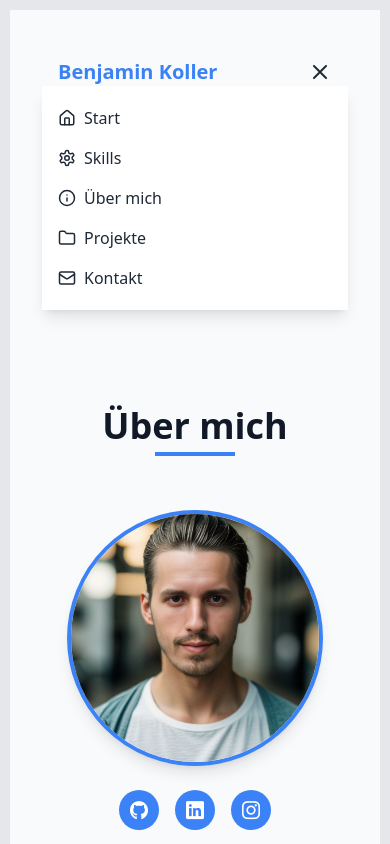
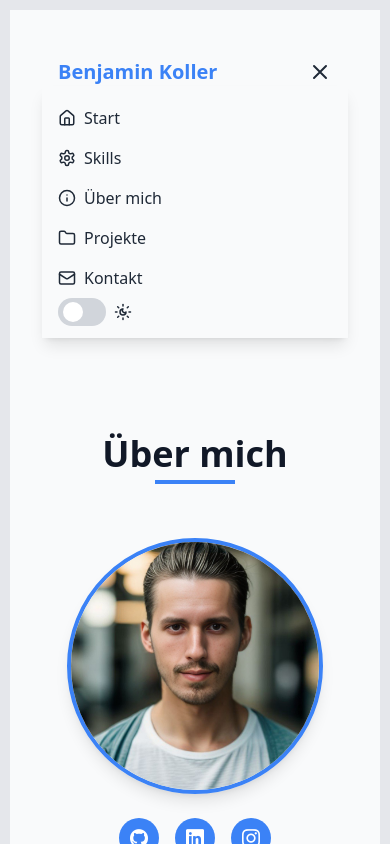
Before and after one commit to kobsaai/my-webpage, a React (Vite) app: page / in a window 390 px wide. Both pictures are taken after a click on the button 320 px from the left and 72 px from the top of the page. Shown: the top 844 px of the page. Built offline with nearby package versions, Linux system fonts and the light colour scheme.

Commit message:
added darkmode to mobile view

```diff
--- a/src/components/CombinedNavbar.tsx
+++ b/src/components/CombinedNavbar.tsx
@@ -1,6 +1,6 @@
 import { useState, useEffect } from "react";
 import { NavLink, useLocation, useNavigate } from "react-router-dom";
-import { Home, Settings, Folder, Info, Mail } from "lucide-react";
+import { Home, Settings, Folder, Info, Mail, SunMoon } from "lucide-react";
 import { clsx } from "clsx";
 import { InputSwitch } from "primereact/inputswitch";
 
@@ -172,7 +172,7 @@ export default function CombinedNavbar({ darkmode, setDarkmode }: NavbarProps) {
 
         {/* Mobile Menu Button */}
         <button
-          className="md:hidden text-gray-800"
+          className="md:hidden text-gray-800 dark:text-gray-200"
           onClick={() => setMobileMenuOpen(!mobileMenuOpen)}
         >
           <svg
@@ -203,7 +203,7 @@ export default function CombinedNavbar({ darkmode, setDarkmode }: NavbarProps) {
 
       {/* Mobile Navigation */}
       {mobileMenuOpen && (
-        <div className="md:hidden bg-white shadow-lg">
+        <div className="md:hidden bg-gray-50 dark:bg-gray-950 shadow-lg dark:shadow-none ">
           <div className="container mx-auto px-4 py-3">
             {navItems.map((item) =>
               item.isSection ? (
@@ -211,10 +211,10 @@ export default function CombinedNavbar({ darkmode, setDarkmode }: NavbarProps) {
                   key={item.to}
                   onClick={() => navigateToSection(item.to)}
                   className={clsx(
-                    "flex items-center gap-2 w-full text-left py-2 hover:text-blue-500",
+                    "flex items-center gap-2 w-full text-left py-2 hover:text-blue-500 dark:hover:text-blue-400",
                     location.pathname === "/" && location.hash === `#${item.to}`
-                      ? "text-blue-600 font-medium"
-                      : "text-gray-800"
+                      ? "text-blue-600 font-medium dark:text-blue-300"
+                      : "text-gray-800 dark:text-gray-200"
                   )}
                 >
                   {item.icon}
@@ -227,8 +227,10 @@ export default function CombinedNavbar({ darkmode, setDarkmode }: NavbarProps) {
                   onClick={() => setMobileMenuOpen(false)}
                   className={({ isActive }) =>
                     clsx(
-                      "flex items-center gap-2 w-full text-left py-2 hover:text-blue-500",
-                      isActive ? "text-blue-600 font-medium" : "text-gray-800"
+                      "flex items-center gap-2 w-full text-left py-2 hover:text-blue-500 dark:hover:text-blue-400",
+                      isActive
+                        ? "text-blue-600 font-medium dark:text-blue-300"
+                        : "text-gray-800 dark:text-gray-200"
                     )
                   }
                 >
@@ -237,6 +239,29 @@ export default function CombinedNavbar({ darkmode, setDarkmode }: NavbarProps) {
                 </NavLink>
               )
             )}
+            <label
+              htmlFor="Darkmode"
+              className={"flex flex-row items-center gap-2 select-none"}
+            >
+              <InputSwitch
+                name="Darkmode"
+                checked={darkmode}
+                onChange={(e) => setDarkmode(e.value)}
+                key="Darkmode"
+              />
+              <span
+                className={clsx(
+                  "flex items-center gap-2 font-medium transition-colors hover:text-blue-500 dark:hover:text-blue-400",
+                  darkmode
+                    ? "text-blue-600 dark:text-blue-300"
+                    : isSticky
+                    ? "text-gray-800 dark:text-gray-200"
+                    : "text-gray-800 dark:text-gray-200"
+                )}
+              >
+                {<SunMoon size={18} />}
+              </span>
+            </label>
           </div>
         </div>
       )}
```
